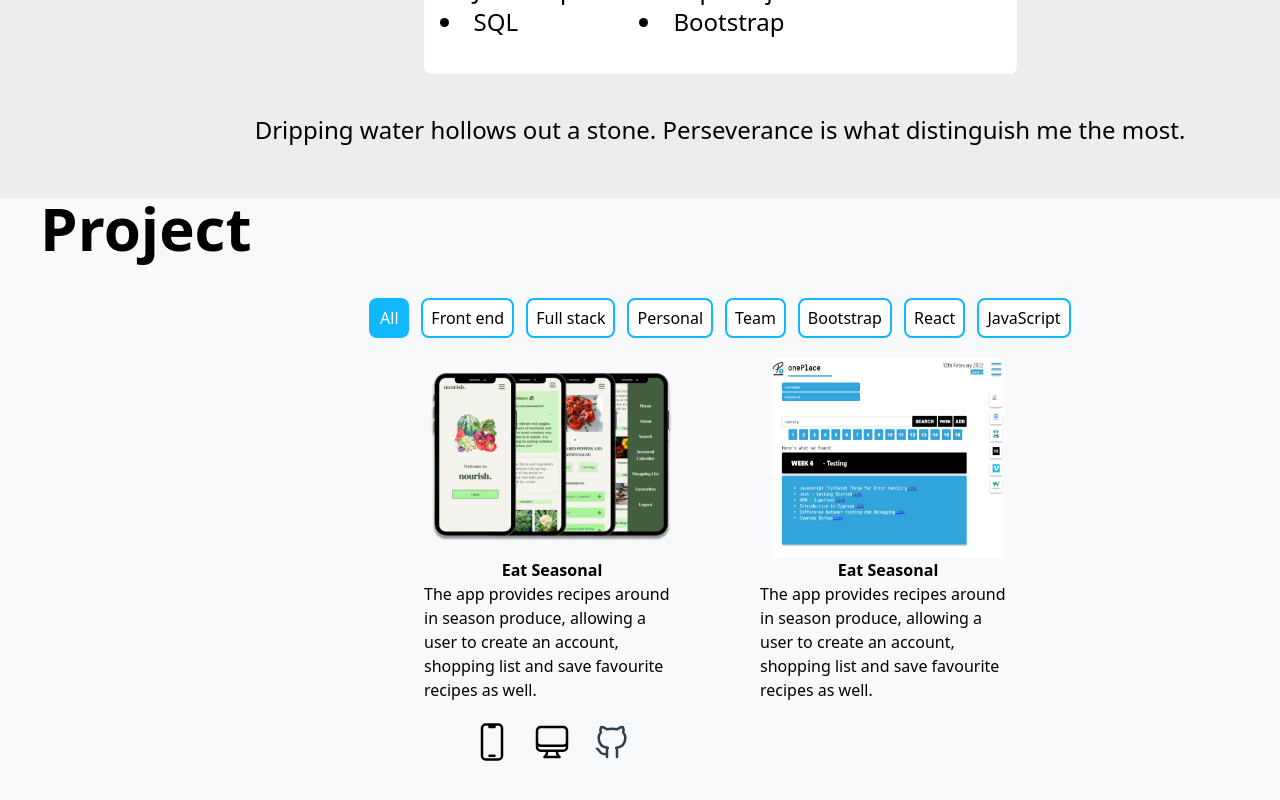
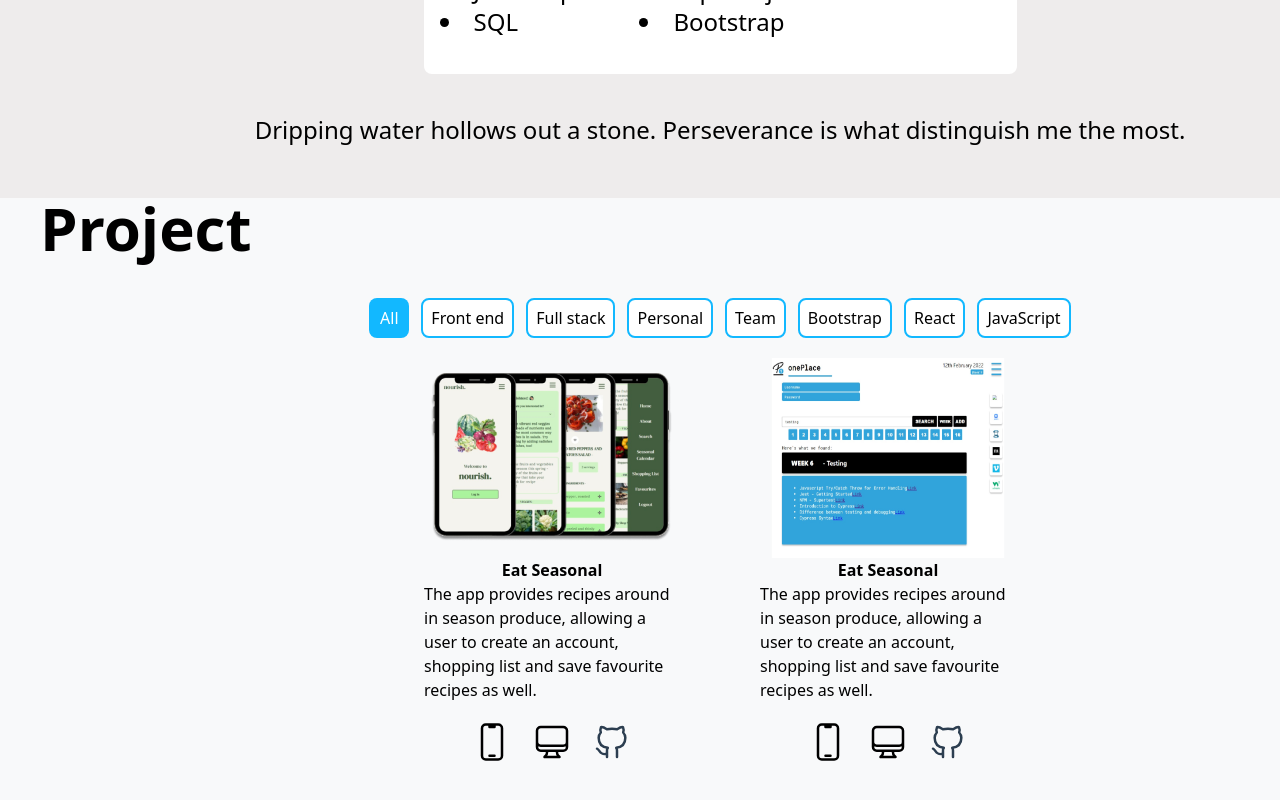
Before and after one commit to tcisse/porfolio-nextailwind, a Next.js app: page / in a window 1280 px wide. Shown: the part 1202-2002 px from the top of the page. Built offline with nearby package versions, Linux system fonts and the light colour scheme.

Commit message:
- project part finish

```diff
--- a/pages/index.js
+++ b/pages/index.js
@@ -284,6 +284,61 @@ export default function Home() {
                 recipes as well.
               </p>
             </div>
+            <div className="flex justify-center mt-5 space-x-5">
+              <div>
+                <svg
+                  xmlns="http://www.w3.org/2000/svg"
+                  fill="none"
+                  viewBox="0 0 24 24"
+                  strokeWidth="1.5"
+                  stroke="currentColor"
+                  className=""
+                  width="40"
+                  height="40"
+                >
+                  <path
+                    strokeLinecap="round"
+                    strokeLinejoin="round"
+                    d="M10.5 1.5H8.25A2.25 2.25 0 006 3.75v16.5a2.25 2.25 0 002.25 2.25h7.5A2.25 2.25 0 0018 20.25V3.75a2.25 2.25 0 00-2.25-2.25H13.5m-3 0V3h3V1.5m-3 0h3m-3 18.75h3"
+                  />
+                </svg>
+              </div>
+              <div>
+                <svg
+                  xmlns="http://www.w3.org/2000/svg"
+                  fill="none"
+                  viewBox="0 0 24 24"
+                  strokeWidth="1.5"
+                  stroke="currentColor"
+                  className=""
+                  width="40"
+                  height="40"
+                >
+                  <path
+                    strokeLinecap="round"
+                    strokeLinejoin="round"
+                    d="M9 17.25v1.007a3 3 0 01-.879 2.122L7.5 21h9l-.621-.621A3 3 0 0115 18.257V17.25m6-12V15a2.25 2.25 0 01-2.25 2.25H5.25A2.25 2.25 0 013 15V5.25m18 0A2.25 2.25 0 0018.75 3H5.25A2.25 2.25 0 003 5.25m18 0V12a2.25 2.25 0 01-2.25 2.25H5.25A2.25 2.25 0 013 12V5.25"
+                  />
+                </svg>
+              </div>
+              <div>
+                <svg
+                  xmlns="http://www.w3.org/2000/svg"
+                  className="icon icon-tabler icon-tabler-brand-github"
+                  width="40"
+                  height="40"
+                  viewBox="0 0 24 24"
+                  strokeWidth="1.5"
+                  stroke="#2c3e50"
+                  fill="none"
+                  strokeLinecap="round"
+                  strokeLinejoin="round"
+                >
+                  <path stroke="none" d="M0 0h24v24H0z" fill="none" />
+                  <path d="M9 19c-4.3 1.4 -4.3 -2.5 -6 -3m12 5v-3.5c0 -1 .1 -1.4 -.5 -2c2.8 -.3 5.5 -1.4 5.5 -6a4.6 4.6 0 0 0 -1.3 -3.2a4.2 4.2 0 0 0 -.1 -3.2s-1.1 -.3 -3.5 1.3a12.3 12.3 0 0 0 -6.2 0c-2.4 -1.6 -3.5 -1.3 -3.5 -1.3a4.2 4.2 0 0 0 -.1 3.2a4.6 4.6 0 0 0 -1.3 3.2c0 4.6 2.7 5.7 5.5 6c-.6 .6 -.6 1.2 -.5 2v3.5" />
+                </svg>
+              </div>
+            </div>
           </div>
         </div>
       </div>
```
